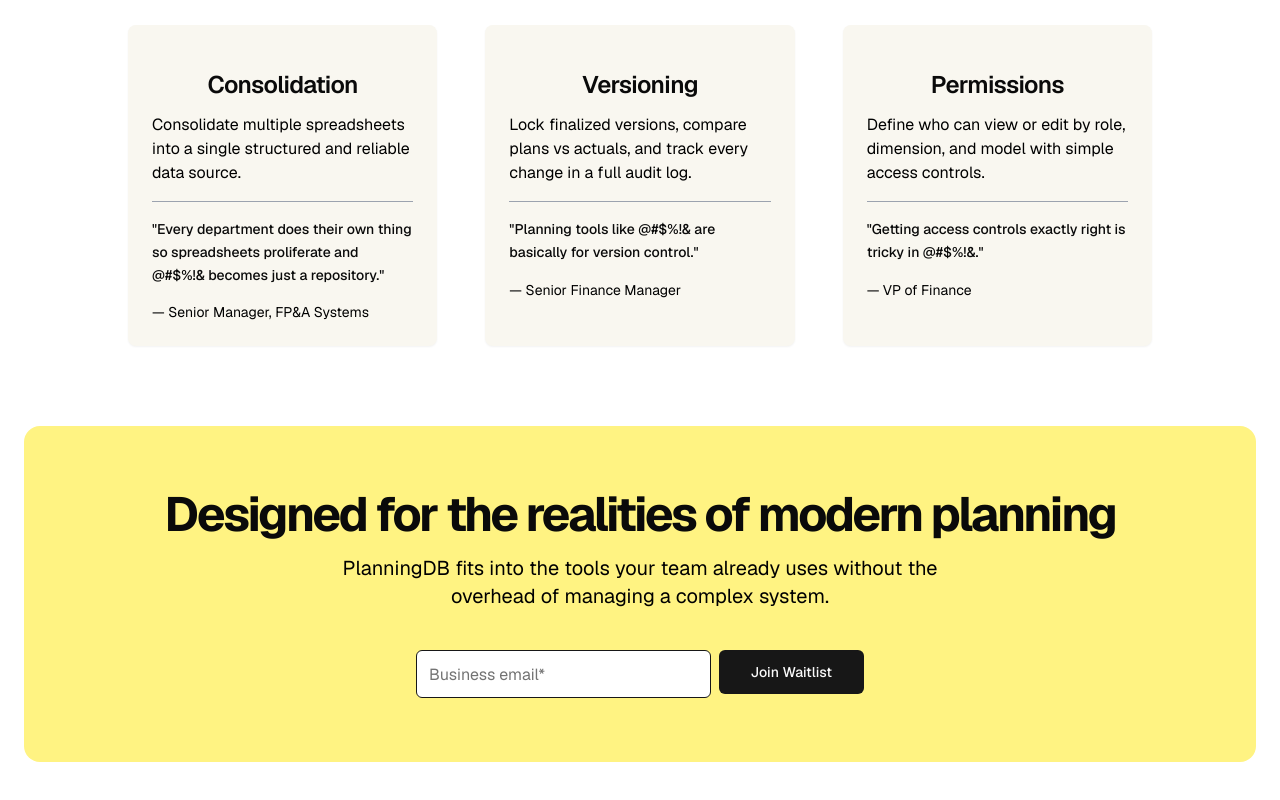
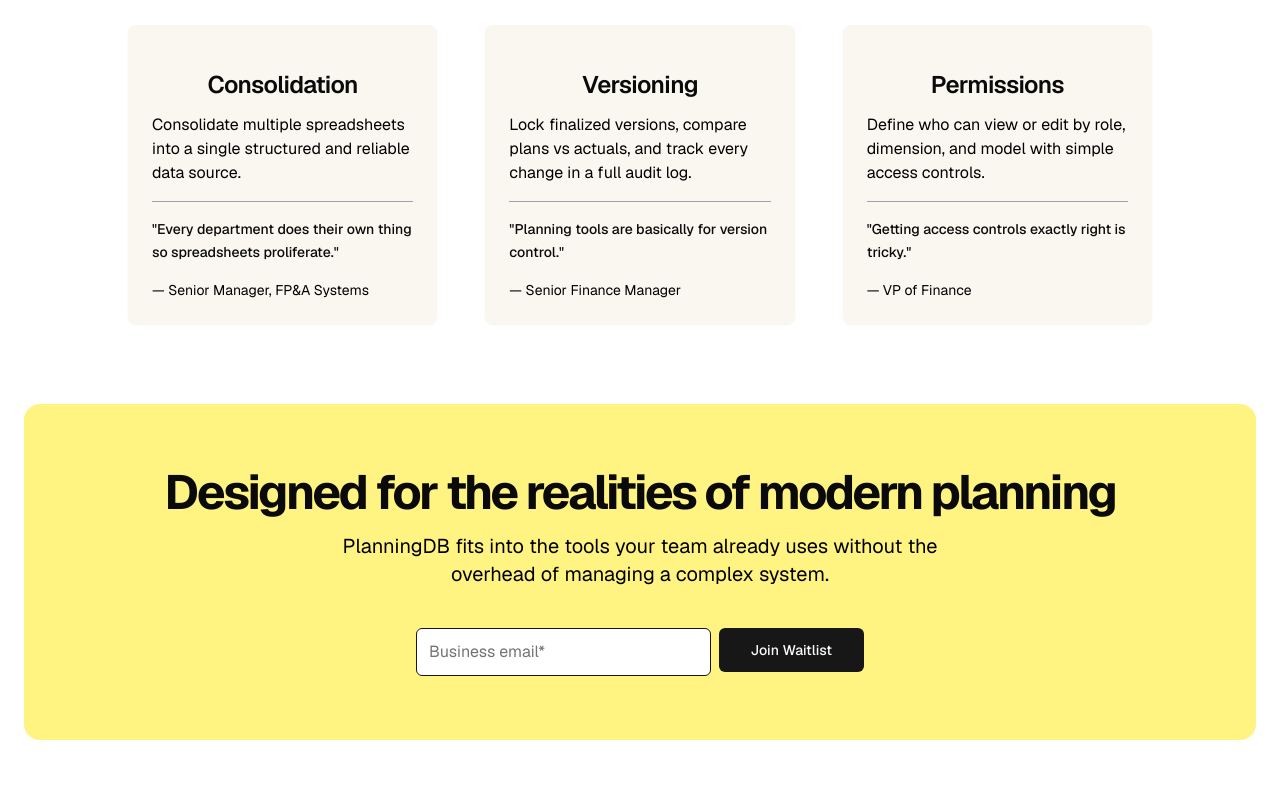
Before and after one commit to mattcullenmeyer/landing-pages, a Next.js app in the folder packages/planningdb/: page / in a window 1280 px wide. Shown: the part 3259-4059 px from the top of the page. Built offline with nearby package versions, Linux system fonts and the light colour scheme; no server answers.

Commit message:
removed explicit characters

```diff
--- a/packages/planningdb/app/page.tsx
+++ b/packages/planningdb/app/page.tsx
@@ -430,8 +430,7 @@
                   </div>
                   <div className="space-y-4 pt-4 border-t mt-4 border-gray-400">
                     <blockquote className="font-medium leading-relaxed text-sm">
-                      {`"Every department does their own thing so spreadsheets
-                      proliferate and @#$%!& becomes just a repository."`}
+                      {`"Every department does their own thing so spreadsheets proliferate."`}
                     </blockquote>
                     <p className="text-sm text-black">
                       — Senior Manager, FP&A Systems
@@ -456,8 +455,7 @@
                   </div>
                   <div className="space-y-4 pt-4 border-t mt-4 border-gray-400">
                     <blockquote className="font-medium leading-relaxed text-sm">
-                      {`"Planning tools like @#$%!& are basically for version
-                      control."`}
+                      {`"Planning tools are basically for version control."`}
                     </blockquote>
                     <p className="text-sm text-black">
                       — Senior Finance Manager
@@ -482,8 +480,7 @@
                   </div>
                   <div className="space-y-4 pt-4 border-t mt-4 border-gray-400">
                     <blockquote className="font-medium leading-relaxed text-sm">
-                      {`"Getting access controls exactly right is tricky in
-                      @#$%!&."`}
+                      {`"Getting access controls exactly right is tricky."`}
                     </blockquote>
                     <p className="text-sm text-black">— VP of Finance</p>
                   </div>
```
